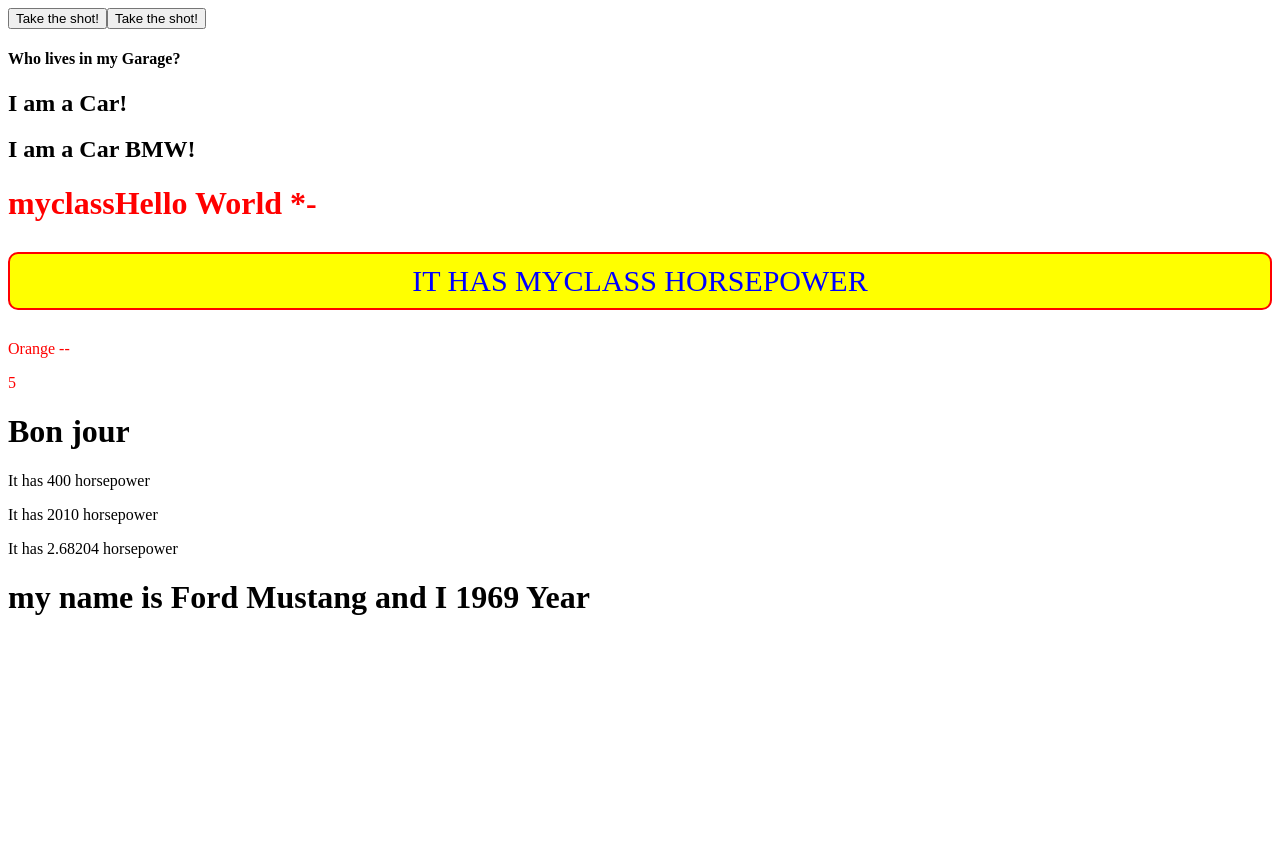
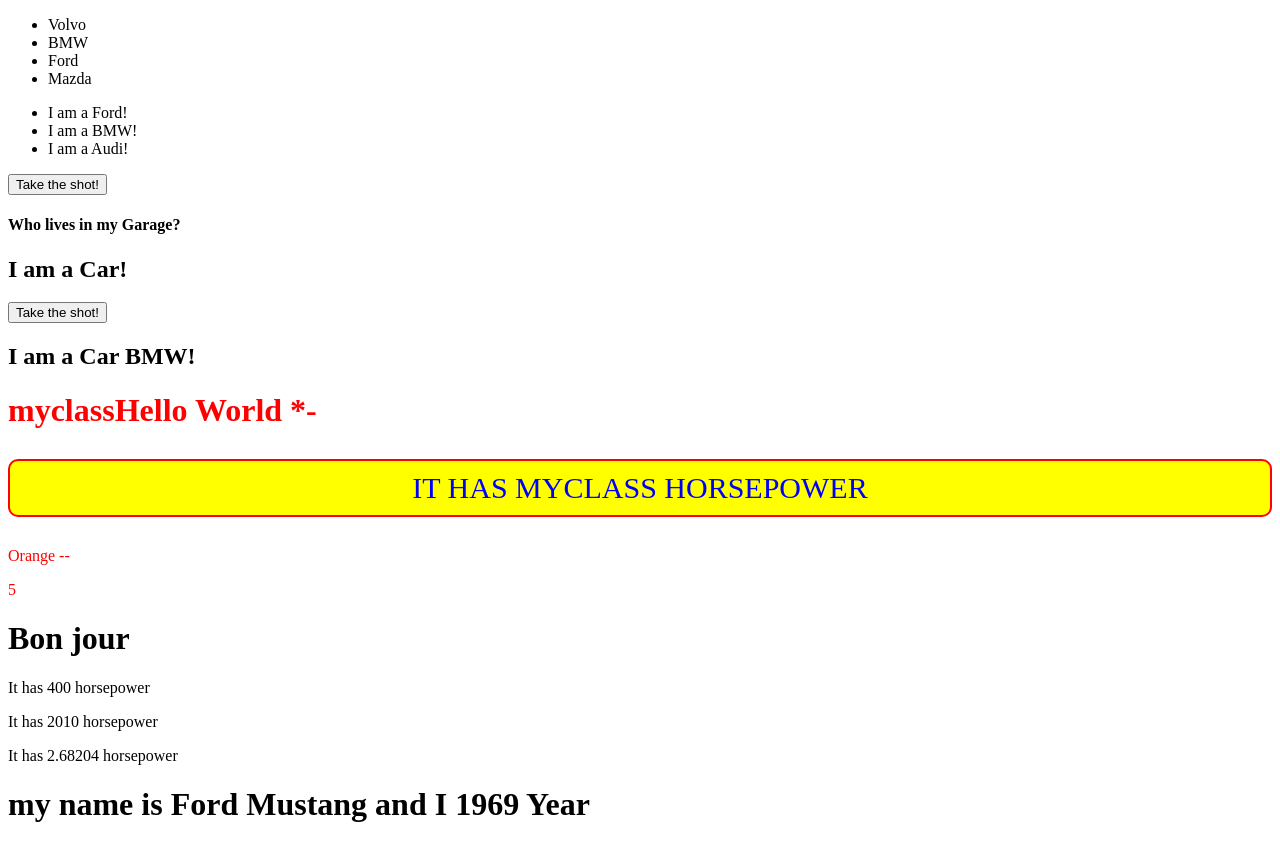
Before and after one commit to BigJames3/vite-project, a React (Vite) app: page / in a window 1280 px wide. Before the commit the page ends 800 px from the top, so only its background shows below. Built offline with nearby package versions, Linux system fonts and the light colour scheme.

Commit message:
React Lists

```diff
--- a/src/App.tsx
+++ b/src/App.tsx
@@ -54,15 +54,26 @@
       const shoot = () => {
         alert("Great Shot!");
       }
-      const shooter = (a) => {
-        alert(a);
+      const shooter = (a, b) => {
+        alert(b.type);
       }
-
+      const voiture = [
+        {id: 1, name: "Ford"},
+        {id: 2, name: "BMW"},
+        {id: 3, name: "Audi"}
+      ];
+const bus = ['Volvo', 'BMW', 'Ford', 'Mazda'];
   return (
     <>
+    <ul>
+      {bus.map((buss, index) => <li key={index}>{buss}</li> )}
+    </ul>
+    <ul>
+      {voiture.map((v) => <li key={v.id}>I am a {v.name}!</li> )}
+    </ul>
      <button onClick={shoot}>Take the shot!</button>
-     <button onClick={() => shooter("Goal!")}>Take the shot!</button>
       <Garage />
+     <button onClick={(event) => shooter("Goal!", event)}>Take the shot!</button>
       <Car  brand = "BMW"/>
       <h1 className={x}>{x}Hello World *-</h1>
       <p style={mystules}> It has {x} horsepower</p>
```
